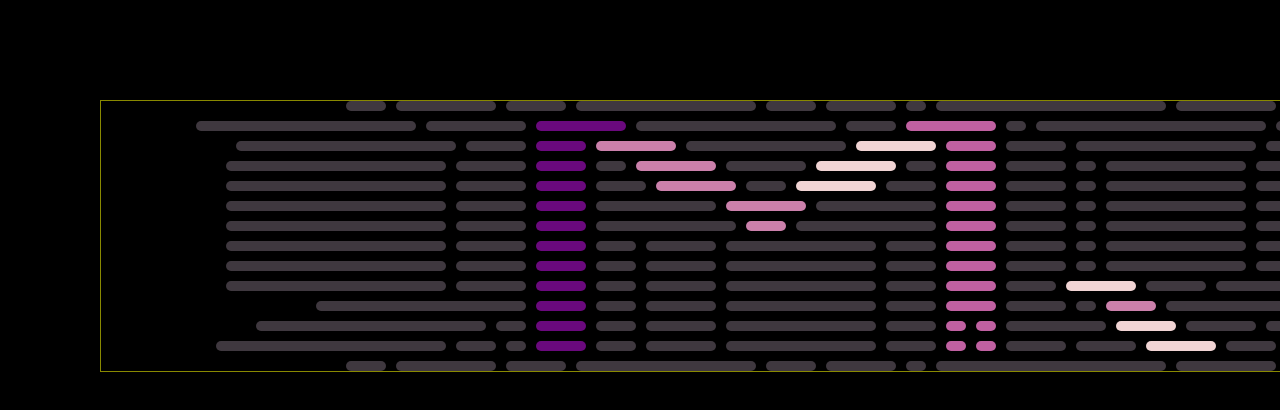
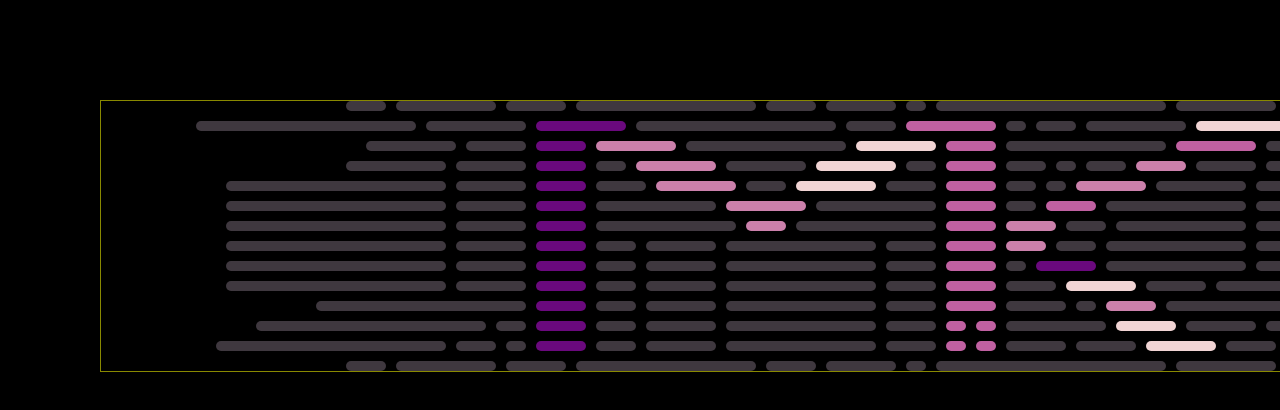
Before and after one commit to kaoutar-12/portflio, a Next.js app: page / in a window 1280 px wide. Shown: the top 410 px of the page. Built offline with nearby package versions, Linux system fonts and the light colour scheme.

Commit message:
animation

```diff
--- a/components/Animation.tsx
+++ b/components/Animation.tsx
@@ -24,12 +24,13 @@ const animation = () => {
         <div className="cell size-5"></div>
         <div className="cell size-9 purple"></div>
         <div className="cell size-2"></div>
-        <div className="cell size-23"></div>
-        {/* <div className="cell size-6 "></div> */}
-        <div className="cell size-23"></div>
+        <div className="cell size-4"></div>
+        <div className="cell size-10 "></div>
+        <div className="cell size-9 beige"></div>
+        <div className="cell size-21"></div>
       </div>
       <div className="row">
-        <div className="cell size-22"></div>
+        <div className="cell size-9"></div>
         <div className="cell size-6"></div>
         <div className="cell size-5 darkpurple"></div>
         <div className="cell size-8 pink"></div>
@@ -37,13 +38,13 @@ const animation = () => {
         {/* <div className="cell size-5"></div> */}
         <div className="cell size-8 beige"></div>
         <div className="cell size-5 purple"></div>
-        <div className="cell size-6"></div>
-        <div className="cell size-18"></div>
+        <div className="cell size-16"></div>
+        <div className="cell size-8 purple"></div>
         {/* <div className="cell size-6 "></div> */}
-        <div className="cell size-20"></div>
+        <div className="cell size-7"></div>
       </div>
       <div className="row">
-        <div className="cell size-22"></div>
+        <div className="cell size-10"></div>
         <div className="cell size-7"></div>
         <div className="cell size-5 darkpurple"></div>
         <div className="cell size-3"></div>
@@ -53,11 +54,11 @@ const animation = () => {
         <div className="cell size-8 beige"></div>
         <div className="cell size-3"></div>
         <div className="cell size-5 purple"></div>
-        <div className="cell size-6"></div>
+        <div className="cell size-4"></div>
         <div className="cell size-2"></div>
-        <div className="cell size-14"></div>
+        <div className="cell size-4"></div>
         {/* <div className="cell size-6 "></div> */}
-        <div className="cell size-5"></div>
+        <div className="cell size-5 pink"></div>
         <div className="cell size-6"></div>
         <div className="cell size-9"></div>
       </div>
@@ -72,10 +73,10 @@ const animation = () => {
         <div className="cell size-8 beige"></div>
         <div className="cell size-5"></div>
         <div className="cell size-5 purple"></div>
-        <div className="cell size-6"></div>
+        <div className="cell size-3"></div>
         <div className="cell size-2"></div>
-        <div className="cell size-14"></div>
-        {/* <div className="cell size-6 "></div> */}
+        <div className="cell size-7 pink"></div>
+        <div className="cell size-9 "></div>
         <div className="cell size-22"></div>
       </div>
       <div className="row">
@@ -87,8 +88,8 @@ const animation = () => {
 
         <div className="cell size-12"></div>
         <div className="cell size-5 purple"></div>
-        <div className="cell size-6"></div>
-        <div className="cell size-2"></div>
+        <div className="cell size-3"></div>
+        <div className="cell size-5 purple"></div>
         <div className="cell size-14"></div>
         {/* <div className="cell size-6 "></div> */}
         <div className="cell size-22"></div>
@@ -99,12 +100,11 @@ const animation = () => {
         <div className="cell size-5 darkpurple"></div>
         <div className="cell size-14"></div>
         <div className="cell size-4 pink"></div>
-
         <div className="cell size-14"></div>
         <div className="cell size-5 purple"></div>
-        <div className="cell size-6"></div>
-        <div className="cell size-2"></div>
-        <div className="cell size-14"></div>
+        <div className="cell size-5 pink"></div>
+        <div className="cell size-4"></div>
+        <div className="cell size-13"></div>
         {/* <div className="cell size-6 "></div> */}
         <div className="cell size-22"></div>
       </div>
@@ -117,8 +117,8 @@ const animation = () => {
         <div className="cell size-15"></div>
         <div className="cell size-5"></div>
         <div className="cell size-5 purple"></div>
-        <div className="cell size-6"></div>
-        <div className="cell size-2"></div>
+        <div className="cell size-4 pink"></div>
+        <div className="cell size-4"></div>
         <div className="cell size-14"></div>
         {/* <div className="cell size-6 "></div> */}
         <div className="cell size-22"></div>
@@ -133,8 +133,8 @@ const animation = () => {
         <div className="cell size-15"></div>
         <div className="cell size-5"></div>
         <div className="cell size-5 purple"></div>
-        <div className="cell size-6"></div>
         <div className="cell size-2"></div>
+        <div className="cell size-6 darkpurple"></div>
         <div className="cell size-14"></div>
         {/* <div className="cell size-6 "></div> */}
         <div className="cell size-22"></div>
```
